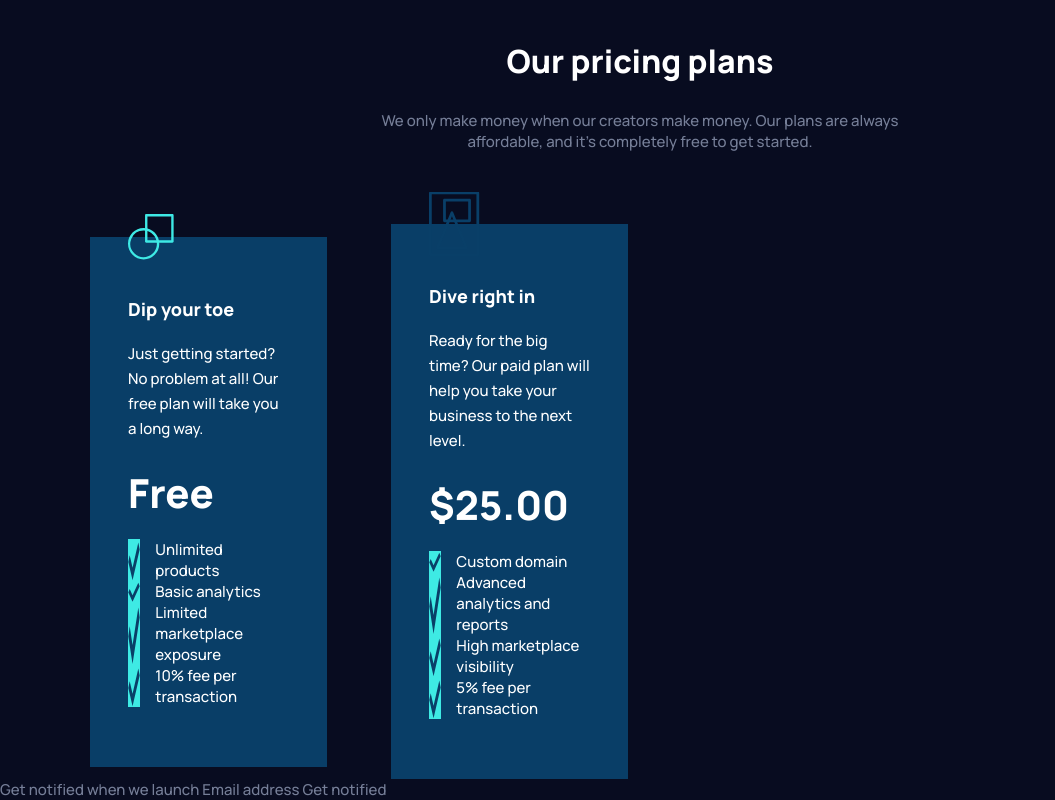
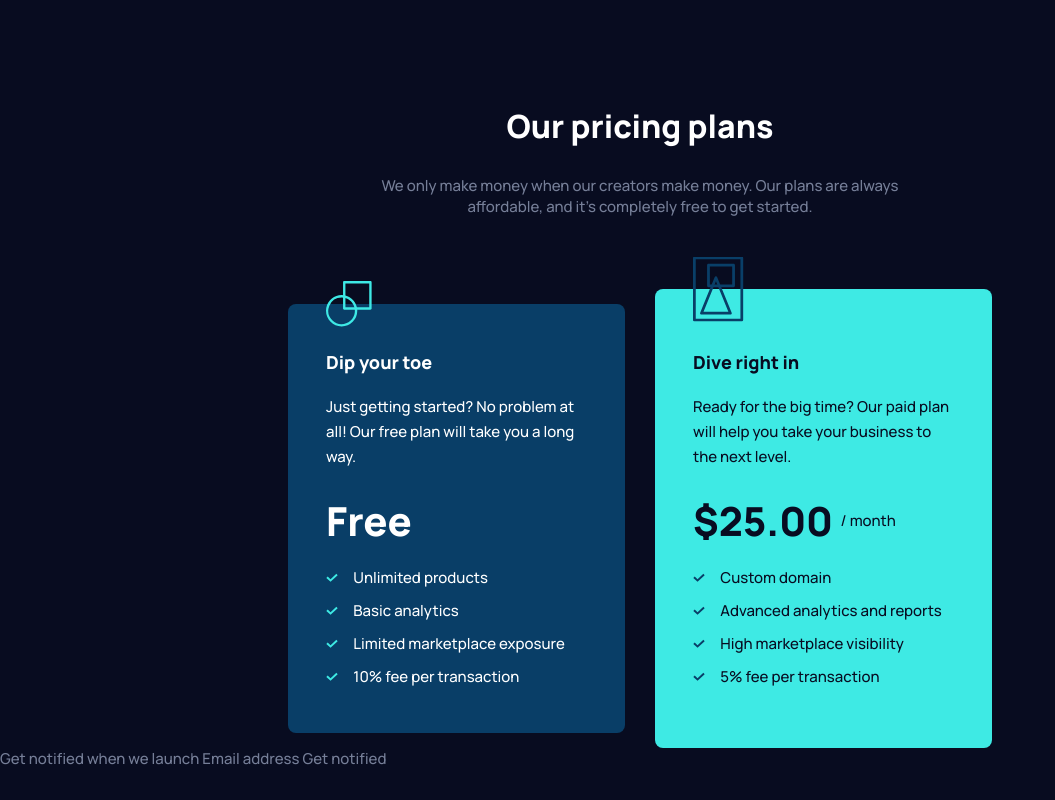
Before and after one commit to tvgc/maker-pre-launch-landing-page, a plain HTML site: page index.html in a window 1280 px wide. Shown: the part 1219-2019 px from the top of the page, without its empty margins (0-1055 px from the left). After the commit the page ends 1988 px from the top, so only its background shows below. Drawn offline with Linux system fonts and the light colour scheme.

Commit message:
studying

```diff
--- a/assets/css/styles/base.css
+++ b/assets/css/styles/base.css
@@ -28,8 +28,8 @@
 
     /* Primary */
 
-    --color1: hsla(178, 80%, 58%, 1);
-    --color2: hsla(206, 84%, 22%, 1);
+    --color1: hsl(178, 80%, 58%);
+    --color2: hsl(206, 84%, 22%);
     --color3: hsla(225, 14%, 53%, 1);
     --color4: hsla(343, 100%, 58%, 1);
 
--- a/assets/css/styles/components.css
+++ b/assets/css/styles/components.css
@@ -275,23 +275,26 @@
   align-items: center;
   gap: 6.4rem;
 }
-@media (min-width: 770px) {
+@media (min-width: 1100px) {
   .c-plans__cards {
     display: flex;
     flex-direction: row;
+    justify-content: center;
+    gap: 3rem;
   }
 }
 
 .c-plans__card {
   padding: 4.8rem 3rem;
   position: relative;
-  max-width: 23.7rem;
+  max-width: 33.7rem;
   background-color: var(--color2);
   color: #FFFFFF;
+  border-radius: 0.8rem;
 }
 @media (min-width: 770px) {
   .c-plans__card {
-    padding: 6rem 3.8rem;
+    padding: 4.6rem 3.8rem;
     position: relative;
   }
 }
@@ -305,6 +308,7 @@
   font-size: 1.8rem;
   line-height: 2.5rem;
   margin-bottom: 1.9rem;
+  color: inherit;
 }
 
 .c-plans__desc {
@@ -318,17 +322,34 @@
   font-weight: 800;
   line-height: 5.5rem;
   margin-bottom: 1.9rem;
+  display: flex;
+  align-items: center;
+}
+
+.c-plans__list {
+  display: flex;
+  flex-direction: column;
+  gap: 1.2rem;
 }
 
 .c-plans__item {
   display: flex;
+  justify-content: flex-start;
+  align-items: center;
   gap: 1.532rem;
 }
 
-.c-plans__check {
+.c-plans__card--light {
   background-color: var(--color1);
-  fill: var(--color1);
-  color: var(--color1);
+  color: var(--neutral2);
+  padding: 6.1rem 3.8rem;
+}
+.c-plans__card--light .c-plans__price::after {
+  content: '/ month';
+  font-size: 1.5rem;
+  line-height: 2.5rem;
+  font-weight: 500;
+  margin-left: 0.75rem;
 }
 
 /* criar um componente modificado para o segundo card, pois o padding-block é maior, alem da cor */
--- a/assets/css/styles/layouts.css
+++ b/assets/css/styles/layouts.css
@@ -51,6 +51,7 @@
         display: grid;
         grid-template-columns: 1fr 45.7rem 1fr;
         grid-template-rows: 44.4rem;
+        margin-bottom: 10.9rem;
     }
 }
 @media (min-width: 1100px) {
@@ -58,6 +59,7 @@
         padding-top: 3.5rem;
         grid-template-columns: 1fr 54rem 1fr;
         grid-template-rows: 35.7rem;
+        margin-bottom: 20.2rem;
     }
 }
 
@@ -67,3 +69,25 @@
 .l-about {
     margin-bottom: 14.4rem;
 }
+@media (min-width: 1100px) {
+    .l-about {
+        margin-bottom: 20.2rem;
+    }
+}
+
+/*-----------------------------------*\
+  #L-ABOUT
+\*-----------------------------------*/
+.l-newsletter {
+    margin-bottom: 14.4rem;
+}
+@media (min-width: 770px) {
+    .l-about {
+        margin-bottom: 11.9rem;
+    }
+}
+@media (min-width: 1100px) {
+    .l-about {
+        margin-bottom: 15.1rem;
+    }
+}
--- a/index.html
+++ b/index.html
@@ -123,7 +123,7 @@
 
             <ul class="c-plans__list">
               <li class="c-plans__item">
-                <img class="c-plans__check" src="assets/images/icon-check.svg" alt="">
+                <img class="c-plans__check" src="assets/images/icon-check-free.svg" alt="">
 
                 <div class="c-plans__item-desc">
                   Unlimited products
@@ -131,7 +131,7 @@
               </li>
 
               <li class="c-plans__item">
-                <img class="c-plans__check" src="assets/images/icon-check.svg" alt="">
+                <img class="c-plans__check" src="assets/images/icon-check-free.svg" alt="">
 
                 <div class="c-plans__item-desc">
                   Basic analytics
@@ -139,7 +139,7 @@
               </li>
 
               <li class="c-plans__item">
-                <img class="c-plans__check" src="assets/images/icon-check.svg" alt="">
+                <img class="c-plans__check" src="assets/images/icon-check-free.svg" alt="">
 
                 <div class="c-plans__item-desc">
                   Limited marketplace exposure
@@ -147,7 +147,7 @@
               </li>
 
               <li class="c-plans__item">
-                <img class="c-plans__check" src="assets/images/icon-check.svg" alt="">
+                <img class="c-plans__check" src="assets/images/icon-check-free.svg" alt="">
 
                 <div class="c-plans__item-desc">
                   10% fee per transaction
@@ -156,7 +156,7 @@
             </ul>
           </div>
 
-          <div class="c-plans__card">
+          <div class="c-plans__card c-plans__card--light">
             <img class="c-plans__img" src="assets/images/icon-paid.svg" alt="">
 
             <h3 class="c-plans__card-title">Dive right in</h3>
@@ -171,7 +171,7 @@
 
             <ul class="c-plans__list">
               <li class="c-plans__item">
-                <img class="c-plans__check" src="assets/images/icon-check.svg" alt="">
+                <img class="c-plans__check" src="assets/images/icon-check-paid.svg" alt="">
 
                 <div class="c-plans__item-desc">
                   Custom domain
@@ -179,7 +179,7 @@
               </li>
 
               <li class="c-plans__item">
-                <img class="c-plans__check" src="assets/images/icon-check.svg" alt="">
+                <img class="c-plans__check" src="assets/images/icon-check-paid.svg" alt="">
 
                 <div class="c-plans__item-desc">
                   Advanced analytics and reports
@@ -187,7 +187,7 @@
               </li>
 
               <li class="c-plans__item">
-                <img class="c-plans__check" src="assets/images/icon-check.svg" alt="">
+                <img class="c-plans__check" src="assets/images/icon-check-paid.svg" alt="">
 
                 <div class="c-plans__item-desc">
                   High marketplace visibility
@@ -195,7 +195,7 @@
               </li>
 
               <li class="c-plans__item">
-                <img class="c-plans__check" src="assets/images/icon-check.svg" alt="">
+                <img class="c-plans__check" src="assets/images/icon-check-paid.svg" alt="">
 
                 <div class="c-plans__item-desc">
                   5% fee per transaction
```
Also changed, not shown: assets/images/icon-check-free.svg (added), assets/images/icon-check-paid.svg (added), assets/images/icon-check.svg (deleted).
